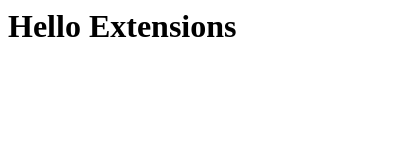
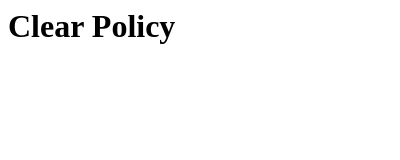
Before and after one commit to ClearPolicy-PlugIn/ClearPolicy, a browser extension: page popup.html in a window 400 px wide. Drawn offline with Linux system fonts and the light colour scheme.

Commit message:
some basic starting code from the chrome page

```diff
--- a/popup.html
+++ b/popup.html
@@ -1,6 +1,7 @@
 <!-- HTML file for the popup UI -->
 <html>
     <body>
-      <h1>Hello Extensions</h1>
+      <h1>Clear Policy</h1>
+      <script src="popup.js"></script>
     </body>
 </html>
--- a/popup.js
+++ b/popup.js
@@ -1 +1,2 @@
 // JavaScript for popup logic
+console.log("This file is being ran!")
```
Also changed, not shown: manifest.json.
